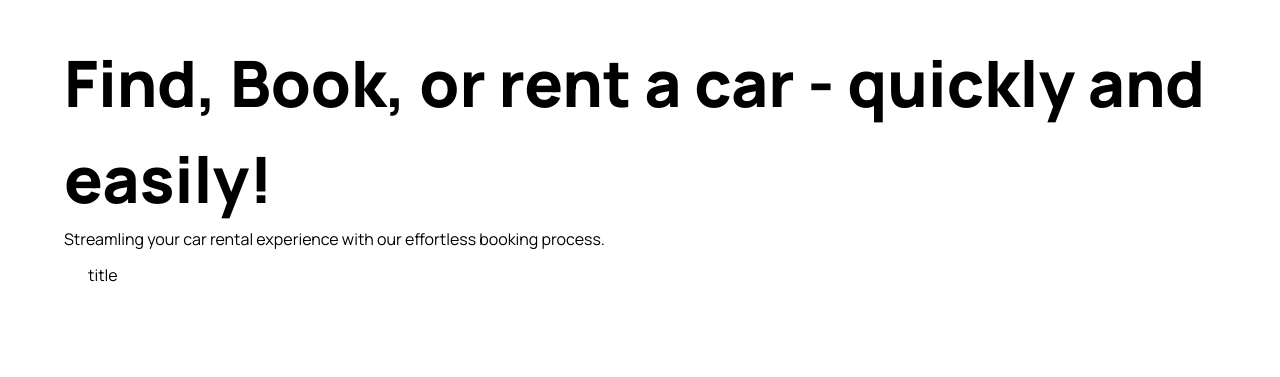
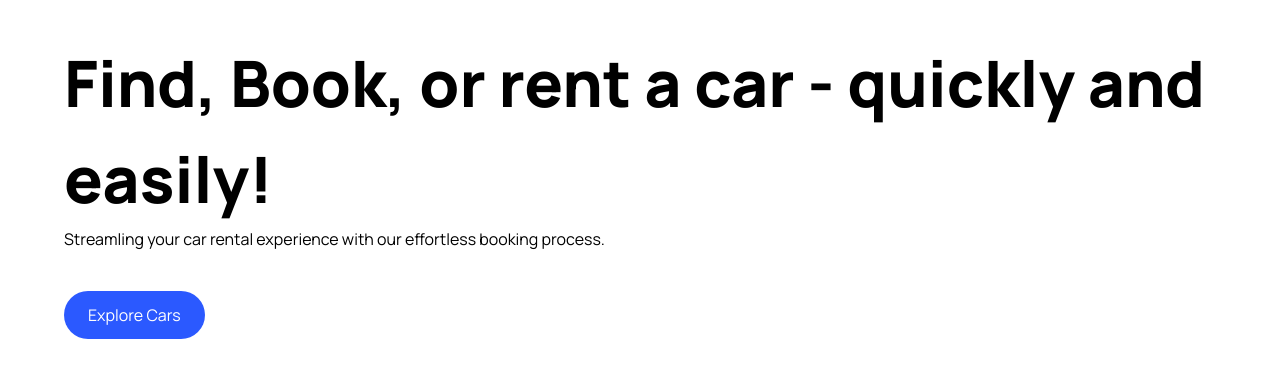
Before and after one commit to MyronJoe/NestJs-Car-Website, a Next.js app: page / in a window 1280 px wide. Shown: the part 109-486 px from the top of the page. Built offline with nearby package versions, Linux system fonts and the light colour scheme.

Commit message:
updated now

```diff
--- a/components/CustomButton.tsx
+++ b/components/CustomButton.tsx
@@ -2,16 +2,17 @@
 
 import React from 'react'
 import Image from 'next/image'
+import { CustomButtonProps } from '@/types'
 
-const CustomButton = () => {
+const CustomButton = ({title, containerStyles, handleClick}:CustomButtonProps) => {
   return (
     <button
         disabled={false}
         type={"button"}
-        className={`custom-btn`}
-        onClick={() => {}}
+        className={`custom-btn ${containerStyles}`}
+        onClick={() => {handleClick}}
     >
-    <span className={`flex-1`}>title</span>
+    <span className={`flex-1`}>{title}</span>
     </button>
   )
 }
--- /dev/null
+++ b/types/index.ts
@@ -0,0 +1,7 @@
+import { MouseEventHandler } from "react";
+
+export interface CustomButtonProps {
+    title: string;
+    containerStyles?: string;
+    handleClick?: MouseEventHandler<HTMLButtonElement>;
+}
```
